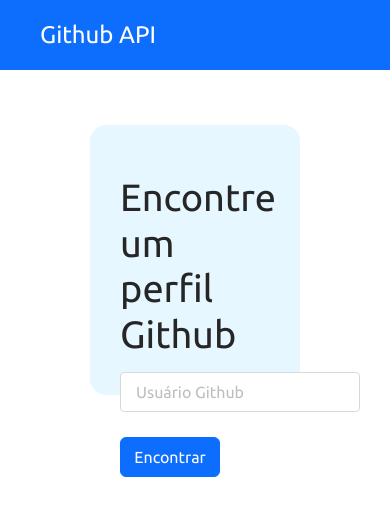
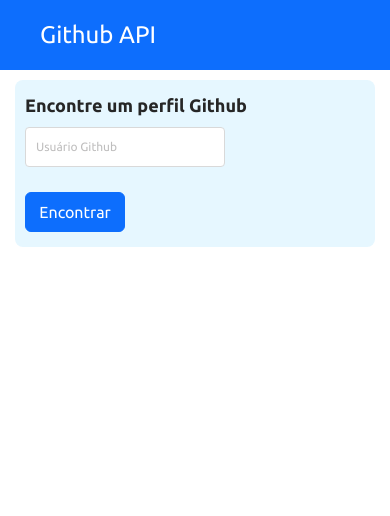
Before and after one commit to juliopedroso/devsuperior-frontend-bootcamp-desafio-2, a React (Create React App) app: page /profile in a window 390 px wide. Shown: the top 516 px of the page. Built offline with nearby package versions, Linux system fonts and the light colour scheme.

Commit message:
mobile responsive added

```diff
--- a/src/pages/ProfileSearch/styles.css
+++ b/src/pages/ProfileSearch/styles.css
@@ -1,24 +1,25 @@
 .profile-container {
   display: flex;
   flex-direction: column;
-  padding: 55px 90px;
+  justify-content: space-between;
+  gap: 20px;
+  padding: 10px 15px;
 }
 
 .profile-content-container {
   display: flex;
   flex-direction: column;
   align-items: left;
-  padding: 50px 30px;
+  padding: 15px 10px;
   background-color: #e6f7ff;
-  border-radius: 16px;
-  height: 270px;
+  border-radius: 8px;
+  height: 100%;
 }
 
 .profile-content-container h1 {
-  font-size: 38px;
-  font-weight: 500;
+  font-size: 18px;
   color: #262626;
-  margin-bottom: 15px;
+  margin-bottom: 10px;
 }
 
 .form-container {
@@ -31,14 +32,14 @@
   background-color: #fff;
   border: 1px solid #d9d9d9;
   border-radius: 4px;
-  font-size: 16px;
+  font-size: 12px;
   height: 40px;
-  width: 240px;
+  width: 200px;
   margin-bottom: 25px;
+  padding-left: 10px;
 }
 
 .search-input::placeholder {
-  padding-left: 15px;
   color: #bfbebe;
 }
 
@@ -49,16 +50,17 @@
 
 .github-profile-container {
   display: flex;
-  flex-direction: row;
-  padding: 40px 40px;
+  flex-direction: column;
+  align-items: center;
+  justify-content: space-between;
+  gap: 20px;
+  padding: 10px 10px;
   background-color: #f5f5f5;
   border-radius: 8px;
-
-  margin-top: 54px;
 }
 .github-profile-container img {
-  width: 250px;
-  height: 250px;
+  width: 150px;
+  height: 150px;
 }
 
 .profile-info-container {
@@ -67,20 +69,19 @@
   padding: 10px 10px;
   background-color: #fff;
   border-radius: 6px;
-  margin-left: 30px;
-
+  margin-left: 0px;
+  width: 100%;
 }
-.profile-info-container-title{
+.profile-info-container-title {
   color: #1890ff;
   font-weight: 500;
   font-size: 20px;
   margin-bottom: 20px;
-
 }
 
 .profile-field {
   display: flex;
-  flex-direction: row;
+  flex-direction: column;
   align-items: center;
   border: 1px solid #d9d9d9;
   border-radius: 4px;
@@ -88,14 +89,16 @@
   margin-bottom: 5px;
   color: #737373;
 }
+
 .profile-field h3 {
-  font-size: 16px;
+  font-size: 14px;
   font-weight: 700;
+}
 
-}
 .profile-field a {
   color: #0029ff;
   margin-left: 5px;
+  font-size: 12px;
 }
 
 .profile-field p {
@@ -103,3 +106,54 @@
   margin-left: 5px;
   margin-bottom: 0px;
 }
+
+@media (min-width: 768px) {
+  .profile-container {
+    padding: 55px 90px;
+    gap: 55px;
+  }
+  .profile-content-container {
+    padding: 50px 30px;
+    border-radius: 16px;
+  }
+
+  .profile-content-container h1 {
+    font-size: 38px;
+    font-weight: 500;
+  }
+
+  .search-input {
+    font-size: 16px;
+
+    width: 240px;
+    margin-bottom: 25px;
+    padding-left: 15px;
+  }
+  .github-profile-container {
+    padding: 40px 40px;
+  }
+
+  .github-profile-container img {
+    width: 250px;
+    height: 250px;
+  }
+  .profile-field {
+    flex-direction: row;
+  }
+
+  .profile-field a {
+    font-size: 16px;
+  }
+
+  .profile-field h3 {
+    font-size: 16px;
+  }
+}
+
+@media (min-width: 992px) {
+  .github-profile-container {
+    display: flex;
+    flex-direction: row;
+    gap: 30px;
+  }
+}
```
